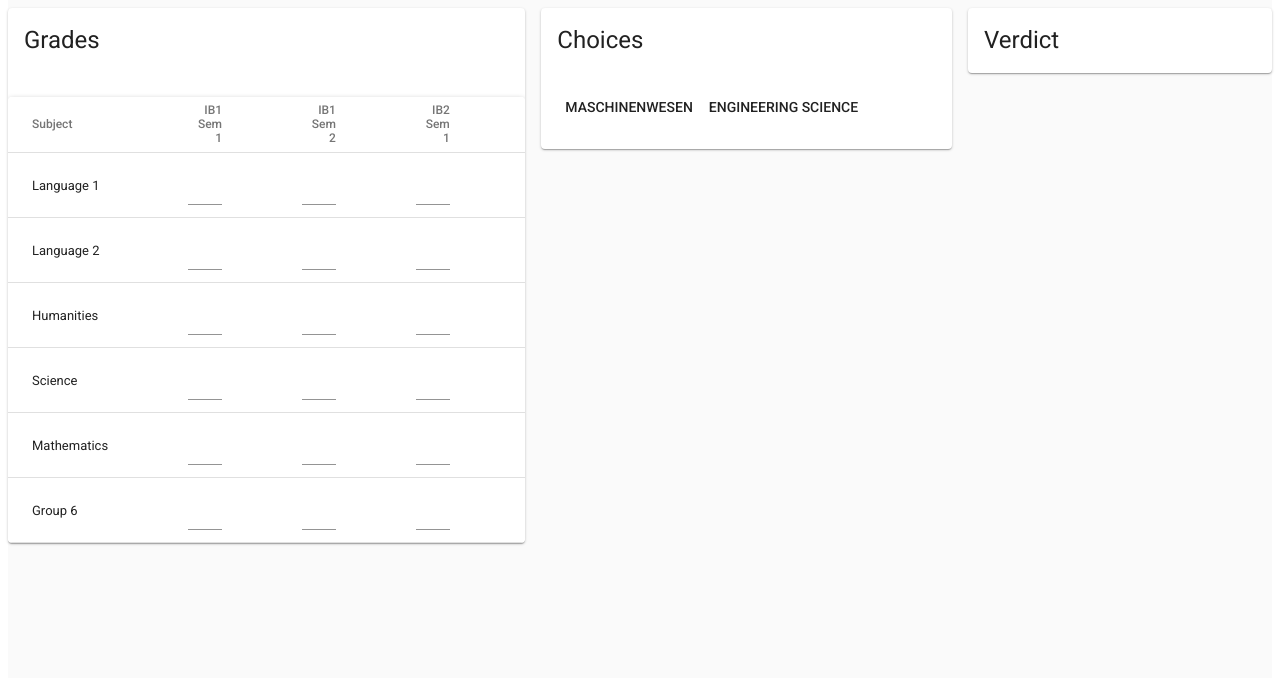
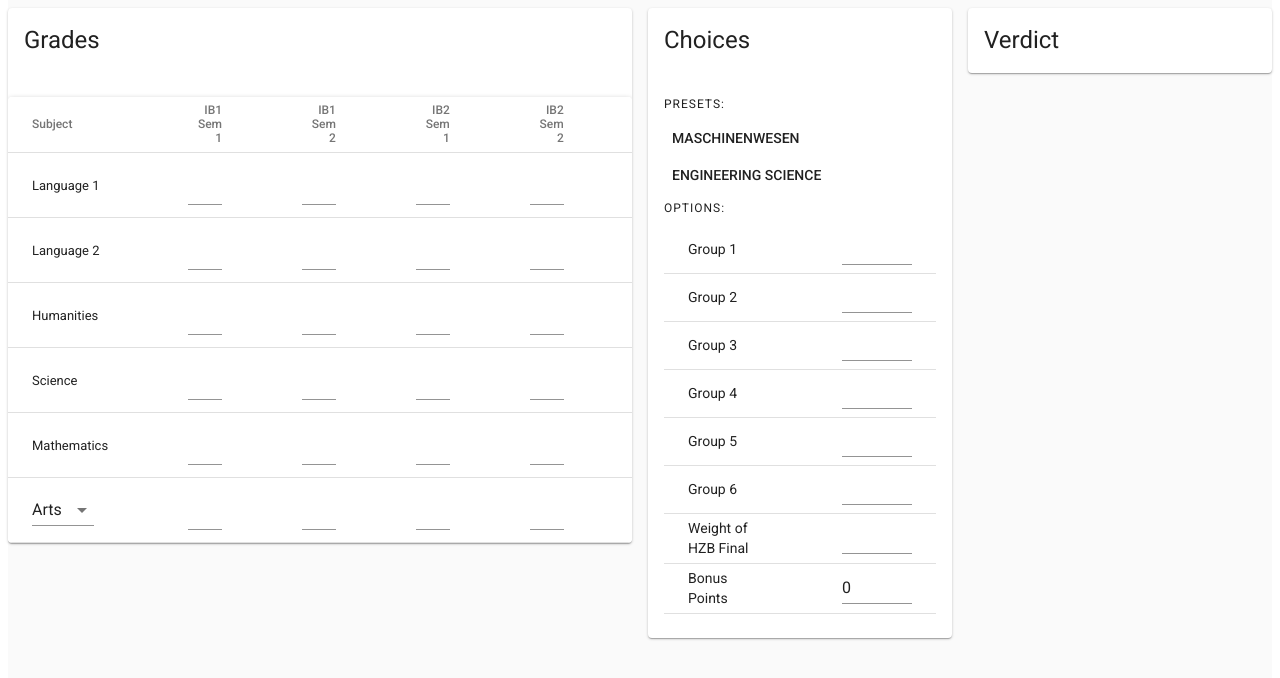
Before and after one commit to ojas121/tum-accept, a React (Create React App) app: page / in a window 1280 px wide. Shown: the top 678 px of the page. Built offline with nearby package versions, Linux system fonts and the light colour scheme.

Commit message:
Improved functionality

```diff
--- a/src/App.js
+++ b/src/App.js
@@ -1,5 +1,4 @@
 import React, { Component } from 'react';
-import logo from './logo.svg';
 import './App.css';
 import { withStyles } from '@material-ui/core/styles';
 import SimpleTable from './GradesTable.js'
@@ -12,7 +11,8 @@ import createMuiTheme from "@material-ui/core/styles/createMuiTheme";
 import {purple, teal} from "@material-ui/core/colors";
 
 
-const theme = createMuiTheme({palette: {
+const theme = createMuiTheme({
+  palette: {
     primary: {
       light: purple[300],
       main: purple[500],
@@ -23,6 +23,9 @@ const theme = createMuiTheme({palette: {
       main: teal[500],
       dark: teal[700],
     },
+  },
+  typography: {
+    useNextVariants: true,
   },
 });
 
@@ -48,10 +51,12 @@ class App extends Component {
   constructor(props) {
     super(props);
     this.state = {
-      avgGrades: [1,1,1,1,1,1],
+      avgGrades: [null, null, null, null, null, null],
+      finalGrades: [null, null, null, null, null, null],
       bonus: 0,
-      subjectWeighting: [1,1,0,1,2,1],
-      overallWeighting: [0.6,0.4],
+      subjectWeighting: [null, null, null, null, null, null],
+      totalWeight: null,
+      type6: "Arts",
     };
   }
 
@@ -62,6 +67,15 @@ class App extends Component {
       avgGrades: newGrades,
     }, () => console.log(this.state.avgGrades));
   };
+
+  changeFinalGrade = (finalGrade, group) => {
+    let newFinal = this.state.finalGrades;
+    newFinal[group-1] = finalGrade;
+    this.setState({
+      finalGrades: newFinal,
+    }, () => console.log(this.state));
+  };
+
   changeBonus = (newBonus) => {
     this.setState({
       bonus: newBonus,
@@ -75,23 +89,36 @@ class App extends Component {
     });
   };
 
+  changeTotalWeighting = (totalWeight) => {
+    this.setState({
+      totalWeight: totalWeight,
+    });
+  };
+
+  changeType6 = (new6) => {
+    this.setState({
+      type6: new6,
+    });
+    console.log(new6);
+  };
+
   render() {
     const {classes} = this.props;
     return (
       <div className={classes.App}>
         <Grid container spacing={16}>
-          <Grid item md={5}>
+          <Grid item md={6}>
             <Card>
               <CardHeader title={"Grades"}/>
-              <SimpleTable changeGrade={this.changeGrade}/>
+              <SimpleTable changeGrade={this.changeGrade} changeFinalGrade={this.changeFinalGrade} changeType6={this.changeType6}/>
             </Card>
           </Grid>
 
-          <Grid item md={4}>
+          <Grid item md={3}>
             <Card>
               <CardHeader title={"Choices"}/>
               <CardContent>
-                <ChoiceForm/>
+                <ChoiceForm changeBonus={this.changeBonus} changeSubjectWeighting={this.changeSubjectWeighting} changeTotalWeight={this.changeTotalWeighting}/>
               </CardContent>
             </Card>
           </Grid>
--- a/src/ChoiceForm.js
+++ b/src/ChoiceForm.js
@@ -2,6 +2,10 @@ import React from 'react';
 import './App.css';
 import { withStyles } from '@material-ui/core/styles';
 import Button from '@material-ui/core/Button'
+import {TextField, Typography} from "@material-ui/core";
+import TableRow from "@material-ui/core/TableRow";
+import TableCell from "@material-ui/core/TableCell";
+import Table from "@material-ui/core/Table";
 
 
 const styles = {
@@ -11,17 +15,70 @@ const styles = {
 class ChoiceForm extends React.Component {
     constructor(props) {
         super(props);
+        this.state={
+            g1: null,
+            g2: null,
+            g3: null,
+            g4: null,
+            g5: null,
+            g6: null,
+            bonus: 0,
+            totalWeight: null,
+        };
     }
 
     preset = choice => {};
+
+    changeSubWeight(newWeight, group) {}
+
+    changeTotalWeight(newWeight) {}
+
+    changeBonus(newBonus) {}
 
     render() {
 
         return (
             <div>
-                <Button>Maschinenwesen</Button>
-                <Button>Engineering Science</Button>
-                <br/>
+                <Typography variant="overline">Presets: </Typography>
+                <Button onClick={() => this.preset("mw")}>Maschinenwesen</Button>
+                <Button onClick={() => this.preset("es")}>Engineering Science</Button>
+                <Typography variant="overline">Options: </Typography>
+                <Table>
+                    <tbody>
+                    <TableRow>
+                        <TableCell><Typography>Group 1</Typography></TableCell>
+                        <TableCell><TextField value={this.state.g1} onChange={(event) => this.changeSubWeight(event.target.value, 1)}/></TableCell>
+                    </TableRow>
+                    <TableRow>
+                        <TableCell><Typography>Group 2</Typography></TableCell>
+                        <TableCell><TextField value={this.state.g2} onChange={(event) => this.changeSubWeight(event.target.value, 2)}/></TableCell>
+                    </TableRow>
+                    <TableRow>
+                        <TableCell><Typography>Group 3</Typography></TableCell>
+                        <TableCell><TextField value={this.state.g3} onChange={(event) => this.changeSubWeight(event.target.value, 3)}/></TableCell>
+                    </TableRow>
+                    <TableRow>
+                        <TableCell><Typography>Group 4</Typography></TableCell>
+                        <TableCell><TextField value={this.state.g4} onChange={(event) => this.changeSubWeight(event.target.value, 4)}/></TableCell>
+                    </TableRow>
+                    <TableRow>
+                        <TableCell><Typography>Group 5</Typography></TableCell>
+                        <TableCell><TextField value={this.state.g5} onChange={(event) => this.changeSubWeight(event.target.value, 5)}/></TableCell>
+                    </TableRow>
+                    <TableRow>
+                        <TableCell><Typography>Group 6</Typography></TableCell>
+                        <TableCell><TextField value={this.state.g6} onChange={(event) => this.changeSubWeight(event.target.value, 6)}/></TableCell>
+                    </TableRow>
+                    <TableRow>
+                        <TableCell><Typography>Weight of HZB Final</Typography></TableCell>
+                        <TableCell><TextField value={this.state.totalWeight} onChange={(event) => this.changeTotalWeight(event.target.value)}/></TableCell>
+                    </TableRow>
+                    <TableRow>
+                        <TableCell><Typography>Bonus Points</Typography></TableCell>
+                        <TableCell><TextField value={this.state.bonus} onChange={(event) => this.changeBonus(event.target.value)}/></TableCell>
+                    </TableRow>
+                    </tbody>
+                </Table>
             </div>
         )
     }
--- a/src/GradesTable.js
+++ b/src/GradesTable.js
@@ -7,7 +7,7 @@ import TableCell from '@material-ui/core/TableCell';
 import TableHead from '@material-ui/core/TableHead';
 import TableRow from '@material-ui/core/TableRow';
 import Paper from '@material-ui/core/Paper';
-import {GradeSelector} from './Selects'
+import {GradeSelector, SubjectSelector} from './Selects'
 
 const styles = theme => ({
     root: {
@@ -27,52 +27,6 @@ class SimpleTable extends React.Component {
     constructor(props) {
         super(props);
 
-        this.state = {
-            g1: {
-                y1s1: 1,
-                y1s2: 1,
-                y2s1: 1,
-                y2s2: 1,
-                y3s1: 1,
-            },
-            g2: {
-                y1s1: 1,
-                y1s2: 1,
-                y2s1: 1,
-                y2s2: 1,
-                y3s1: 1,
-            },
-            g3: {
-                y1s1: 1,
-                y1s2: 1,
-                y2s1: 1,
-                y2s2: 1,
-                y3s1: 1,
-            },
-            g4: {
-                y1s1: 1,
-                y1s2: 1,
-                y2s1: 1,
-                y2s2: 1,
-                y3s1: 1,
-            },
-            g5: {
-                y1s1: 1,
-                y1s2: 1,
-                y2s1: 1,
-                y2s2: 1,
-                y3s1: 1,
-            },
-            g6: {
-                y1s1: 1,
-                y1s2: 1,
-                y2s1: 1,
-                y2s2: 1,
-                y3s1: 1,
-            },
-            type6: "science",
-        };
-
         this.id = 0;
         this.rows = [
             this.createData('Language 1', 1),
@@ -80,7 +34,7 @@ class SimpleTable extends React.Component {
             this.createData('Humanities', 3),
             this.createData('Science', 4),
             this.createData('Mathematics', 5),
-            this.createData('Group 6', 6)
+            this.createData(<SubjectSelector change6={this.change6}/>, 6)
         ];
         this.changeGrade = this.changeGrade.bind(this);
 
@@ -99,6 +53,13 @@ class SimpleTable extends React.Component {
         };
     }
 
+    change6 = change => {
+        this.setState({
+            type6: change,
+        });
+        this.props.changeType6(change);
+    };
+
     changeGrade = (value, subject, yearsem) => {
         let change = {...this.state[subject]};
         change[yearsem] = value;
@@ -107,6 +68,13 @@ class SimpleTable extends React.Component {
             [subject]: change,
         }, () => {console.log(this.state)});
         this.updateSuper(subject, change);
+        if(yearsem === "y3s1") {
+            this.updateSuperFinal(subject, value);
+        }
+    };
+
+    updateSuperFinal = (subject, newFinal) => {
+        this.props.changeFinalGrade(newFinal, subject);
     };
 
     updateSuper = (subject, newGrades) => {
--- a/src/Selects.js
+++ b/src/Selects.js
@@ -2,6 +2,7 @@ import React from 'react';
 import TextField from '@material-ui/core/TextField'
 import PropTypes from 'prop-types';
 import { withStyles } from '@material-ui/core/styles';
+import {MenuItem, Select} from "@material-ui/core";
 
 class GradeSelector extends React.Component {
 
@@ -28,6 +29,29 @@ class GradeSelector extends React.Component {
 }
 
 class SubjectSelector extends React.Component {
+    constructor(props) {
+        super(props);
+        this.state={
+            value: "Arts",
+        };
+    }
+
+    handleChange = event => {
+        this.setState({
+            value: event.target.value,
+        });
+        this.props.change6(event.target.value);
+    };
+
+    render() {
+        return(<div>
+            <Select value={this.state.value} onChange={this.handleChange}>
+                <MenuItem value={"Arts"}>Arts</MenuItem>
+                <MenuItem value={"Humanities"}>Humanities</MenuItem>
+                <MenuItem value={"Science"}>Science</MenuItem>
+            </Select>
+        </div>);
+    }
 
 }
 
```
